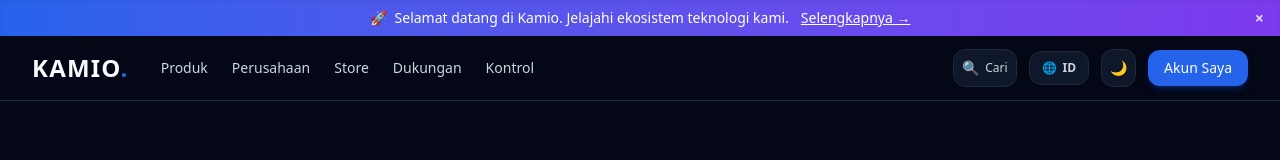
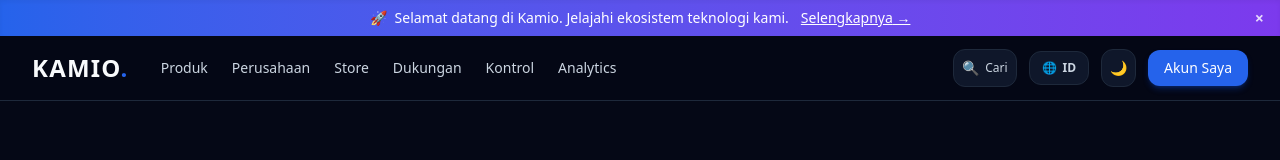
Before and after one commit to Fadd-itds/kamio, a Next.js app: page / in a window 1280 px wide. Shown: the top 160 px of the page. Built offline with nearby package versions, Linux system fonts and the light colour scheme.

Commit message:
update: direct analytics stats

```diff
--- a/components/Navbar.tsx
+++ b/components/Navbar.tsx
@@ -74,6 +74,7 @@ export default function Navbar() {
               <a href="/store" className="hover:text-[#60A5FA] transition">Store</a>
               <a href="/dukungan" className="hover:text-[#60A5FA] transition">{t('Dukungan', 'Support')}</a>
               <a href="/control" className="hover:text-[#60A5FA] transition">{t('Kontrol', 'Kontrol')}</a>
+              <a href="/Analytics" className="hover:text-[#60A5FA] transition">{t('Analytics', 'Analytics')}</a>
             </div>
           </div>
 
```
